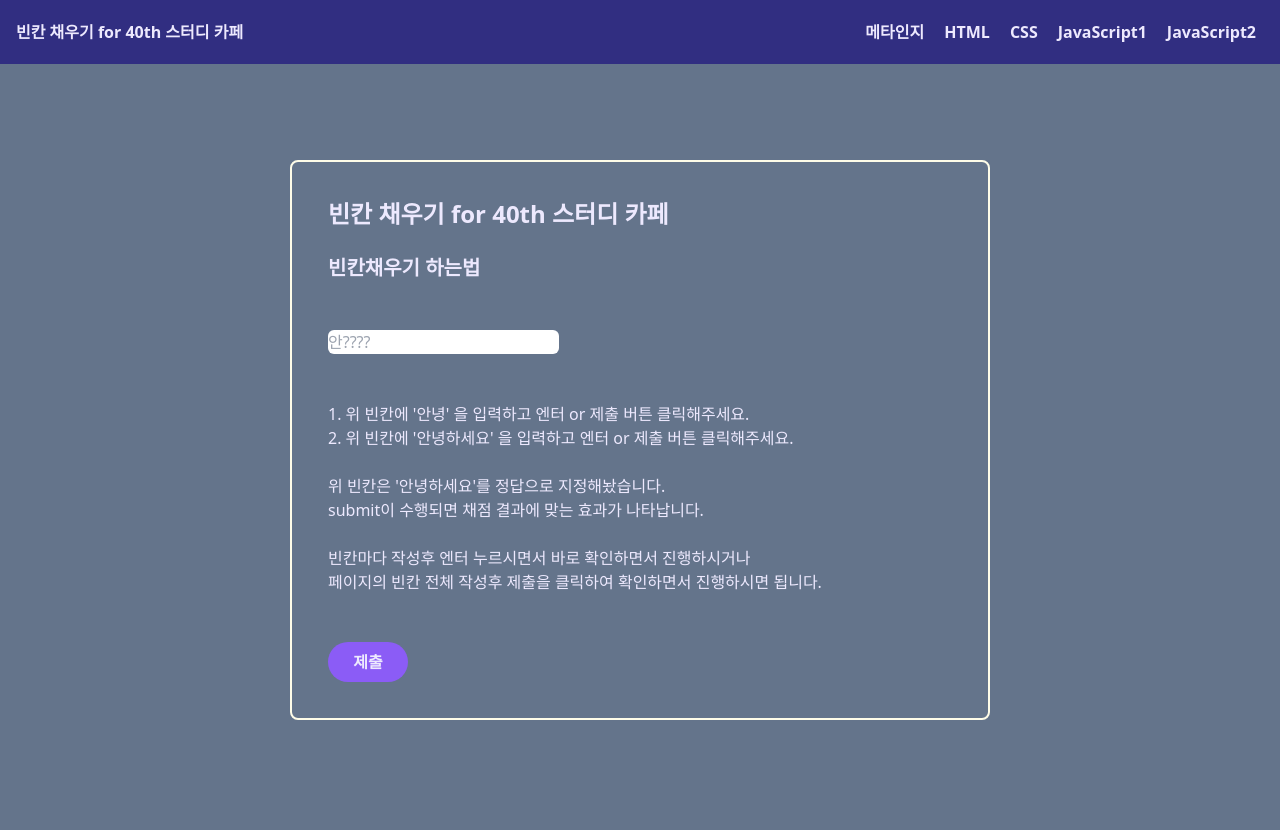
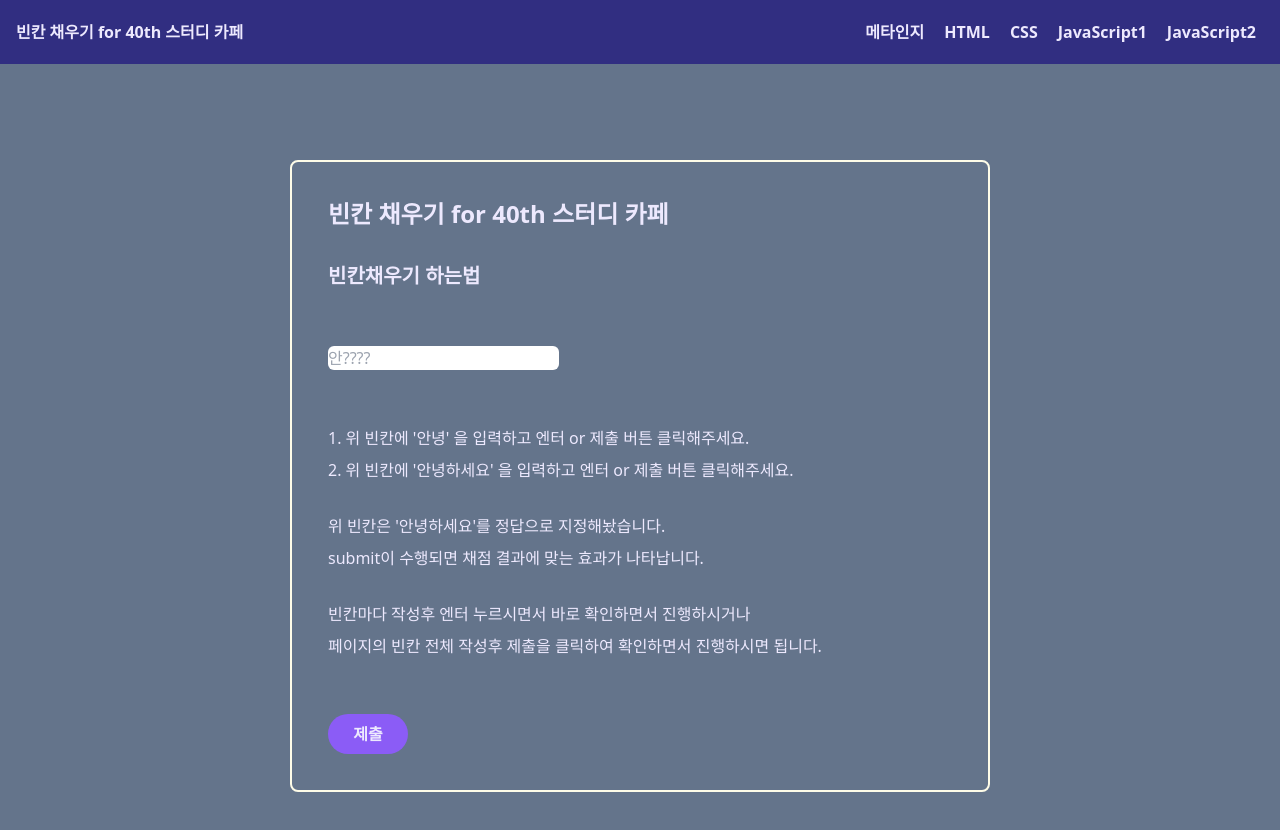
Before and after one commit to haileyport/fill-the-blank-react, a React (Create React App) app: page / in a window 1280 px wide. Shown: the top 830 px of the page. Built offline with nearby package versions, Linux system fonts and the light colour scheme.

Commit message:
style: span 태그 bottom margin 추가

```diff
--- a/src/index.css
+++ b/src/index.css
@@ -16,7 +16,7 @@ main {
 }
 
 span {
-  @apply text-violet-100;
+  @apply text-violet-100 mb-2;
 }
 
 input {
```
